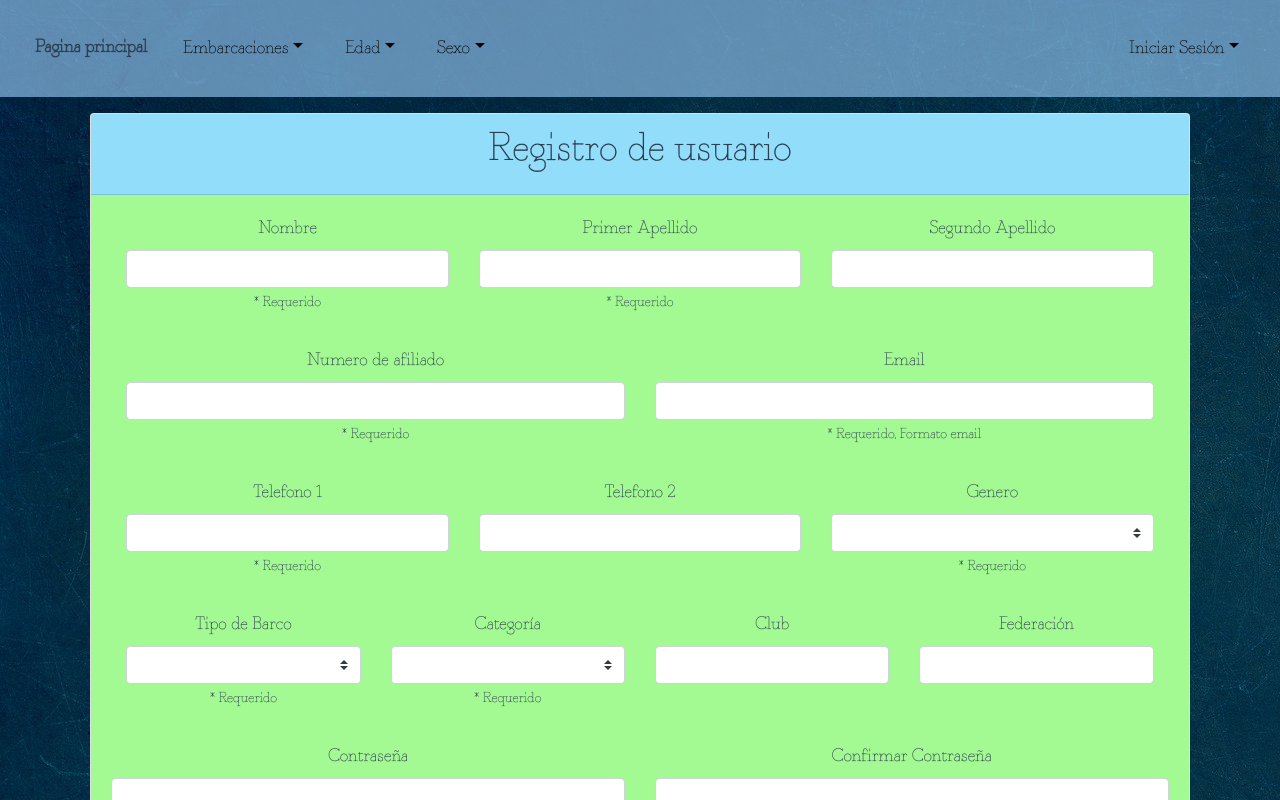
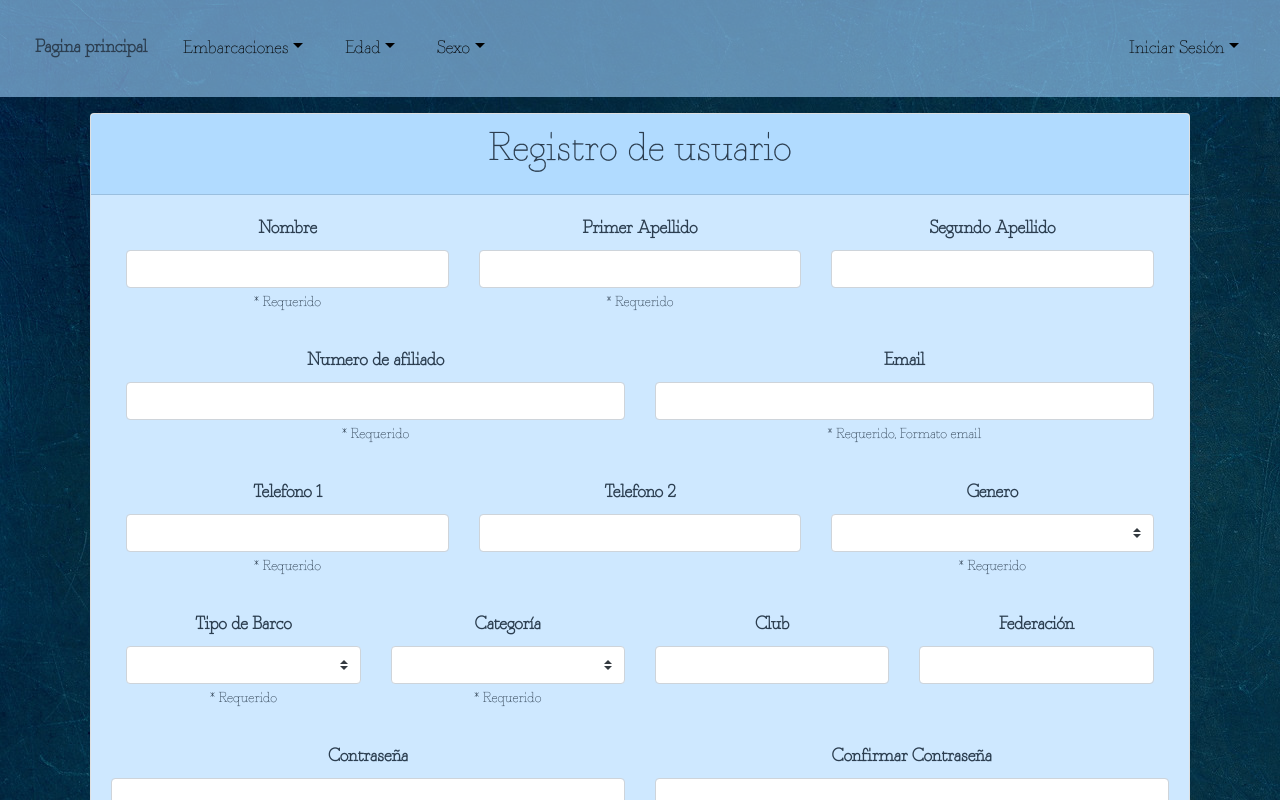
Before and after one commit to EOI-Team-Rocket/BoardRaceHandler, a Vue app in the folder front/: page /#/register in a window 1280 px wide. Shown: the top 800 px of the page. Built offline with nearby package versions, Linux system fonts and the light colour scheme; what vue-ionicons would draw is missing.

Commit message:
fixed the login style and added style to the register form

```diff
--- a/front/src/App.vue
+++ b/front/src/App.vue
@@ -371,7 +371,10 @@ body {
   background-color: transparent;
   border-color: transparent;
   font-weight: bolder;
+}
 
+#nav .dropdown-menu-right{
+  background-color: rgba(132, 170, 232, 0.80);
 }
 
 </style>
--- a/front/src/views/RegisterUser.vue
+++ b/front/src/views/RegisterUser.vue
@@ -264,11 +264,13 @@ export default {
 </script>
 
 <style scoped>
-    .card-header{
-        background-color: #92DDF9;
-    }
-    .card-body{
-        background-color: #A3F992;
-    }
+.card-header{
+    background-color: rgba(158, 210, 255, 0.8);
+    font-weight: bolder;
+}
+.card .card-body{
+    background: rgba(158, 210, 255, 0.5);
+    font-weight: bold;
+}
 
 </style>
```
